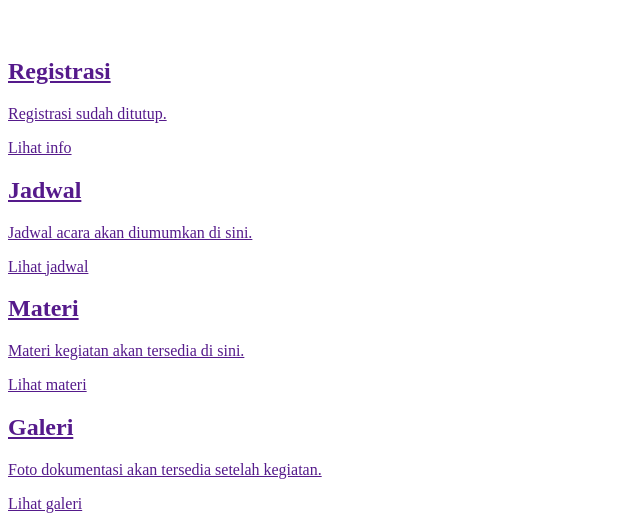
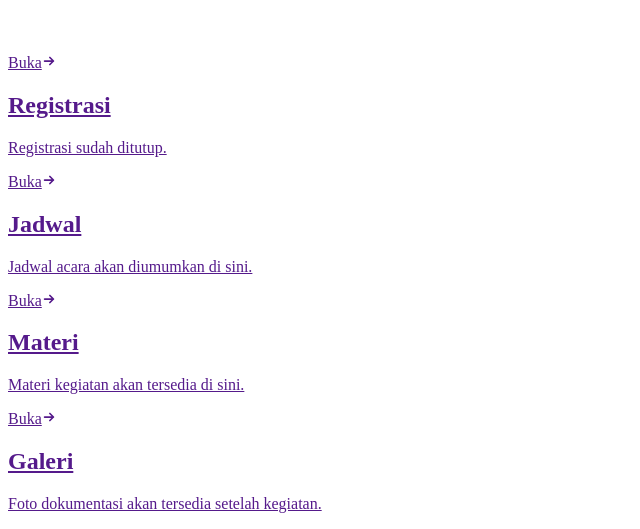
Before and after one commit to brmpagroklimat/kalcer, a PHP site: template public/event/app/views/publik/beranda.php in a window 1280 px wide. Shown: the part 62-591 px from the top of the page, without its empty margins (0-640 px from the left). Run offline with PHP 8.4, Linux system fonts and the light colour scheme; the template is opened without the code that fills it, so the values that code supplies are empty; some libraries are stand-ins or nearby versions.

Commit message:
Event: kartu beranda dengan hover seperti kalcer (Buka, garis aksen, ikon bergerak)
Co-Authored-By: Claude Opus 5.5 <noreply@anthropic.com>

```diff
--- a/public/event/app/views/layout.php
+++ b/public/event/app/views/layout.php
@@ -14,7 +14,7 @@ $adminNav = [
 ];
 $adminAktif = static fn (string $href) => $href === '/admin' ? $curPath === '/admin' : str_starts_with($curPath, $href);
 $flashes = take_flash();
-$v = '28';
+$v = '29';
 ?>
 <!doctype html>
 <html lang="id">
--- a/public/event/app/views/publik/beranda.php
+++ b/public/event/app/views/publik/beranda.php
@@ -18,28 +18,24 @@ $lokasi = setting('lokasi');
 
 <div class="cards">
   <a class="card" href="<?= h(url('/daftar')) ?>">
-    <span class="shape" aria-hidden="true"><span style="left:0;top:0;width:26px;height:26px;background:var(--coral);border-radius:100% 0 0 0"></span><span style="right:0;bottom:0;width:22px;height:22px;background:var(--sky);border-radius:50%"></span><span style="left:4px;bottom:2px;width:12px;height:12px;background:var(--leaf);border-radius:0 100% 0 100%"></span></span>
+    <span class="card-top"><span class="shape" aria-hidden="true"><span style="left:0;top:0;width:26px;height:26px;background:var(--coral);border-radius:100% 0 0 0"></span><span style="right:0;bottom:0;width:22px;height:22px;background:var(--sky);border-radius:50%"></span><span style="left:4px;bottom:2px;width:12px;height:12px;background:var(--leaf);border-radius:0 100% 0 100%"></span></span><span class="open" aria-hidden="true">Buka<svg width="14" height="14" viewBox="0 0 16 16" fill="none" stroke="currentColor" stroke-width="2" stroke-linecap="round" stroke-linejoin="round"><path d="M3 8h10M9 4l4 4-4 4"/></svg></span></span>
     <h2>Registrasi</h2>
     <p><?= $open ? 'Dibuka sampai ' . h(tgl_jam(setting('batas_daftar'))) . '. ' . (mode_undangan() ? 'Pilih nama instansi Anda, tanggal sudah ditetapkan panitia. Maksimal ' : 'Setiap instansi memilih satu tanggal, maksimal ') . (int) setting('kuota_per_instansi') . ' peserta.' : 'Registrasi sudah ditutup.' ?></p>
-    <span class="go"><?= $open ? 'Registrasi' : 'Lihat info' ?></span>
   </a>
   <a class="card" href="<?= h(url('/jadwal')) ?>">
-    <span class="shape" aria-hidden="true"><span style="left:0;top:4px;width:34px;height:34px;background:var(--sun);border-radius:50%"></span><span style="left:0;top:4px;width:17px;height:17px;background:var(--leaf);border-radius:100% 0 0 0"></span><span style="right:0;top:0;width:12px;height:12px;background:var(--sand);border-radius:50%"></span></span>
+    <span class="card-top"><span class="shape" aria-hidden="true"><span style="left:0;top:4px;width:34px;height:34px;background:var(--sun);border-radius:50%"></span><span style="left:0;top:4px;width:17px;height:17px;background:var(--leaf);border-radius:100% 0 0 0"></span><span style="right:0;top:0;width:12px;height:12px;background:var(--sand);border-radius:50%"></span></span><span class="open" aria-hidden="true">Buka<svg width="14" height="14" viewBox="0 0 16 16" fill="none" stroke="currentColor" stroke-width="2" stroke-linecap="round" stroke-linejoin="round"><path d="M3 8h10M9 4l4 4-4 4"/></svg></span></span>
     <h2>Jadwal</h2>
     <p><?= $jadwal ? 'Susunan acara ' . h(implode(' dan ', array_map('tgl_pendek', $dates))) . ' sudah tersedia.' : 'Jadwal acara akan diumumkan di sini.' ?></p>
-    <span class="go">Lihat jadwal</span>
   </a>
   <a class="card" href="<?= h(url('/materi')) ?>">
-    <span class="shape" aria-hidden="true"><span style="left:0;bottom:0;width:40px;height:20px;background:var(--deep);border-radius:20px 20px 0 0"></span><span style="left:12px;top:0;width:18px;height:18px;background:var(--coral);border-radius:100% 0 100% 0"></span><span style="right:2px;top:4px;width:9px;height:9px;background:var(--sun);border-radius:50%"></span></span>
+    <span class="card-top"><span class="shape" aria-hidden="true"><span style="left:0;bottom:0;width:40px;height:20px;background:var(--deep);border-radius:20px 20px 0 0"></span><span style="left:12px;top:0;width:18px;height:18px;background:var(--coral);border-radius:100% 0 100% 0"></span><span style="right:2px;top:4px;width:9px;height:9px;background:var(--sun);border-radius:50%"></span></span><span class="open" aria-hidden="true">Buka<svg width="14" height="14" viewBox="0 0 16 16" fill="none" stroke="currentColor" stroke-width="2" stroke-linecap="round" stroke-linejoin="round"><path d="M3 8h10M9 4l4 4-4 4"/></svg></span></span>
     <h2>Materi</h2>
     <p><?= $nMateri ? $nMateri . ' file materi kegiatan siap diunduh.' : 'Materi kegiatan akan tersedia di sini.' ?></p>
-    <span class="go">Lihat materi</span>
   </a>
   <a class="card" href="<?= h(url('/galeri')) ?>">
-    <span class="shape" aria-hidden="true"><span style="left:0;top:0;width:24px;height:24px;background:var(--leaf);border-radius:0 50% 50% 50%"></span><span style="right:0;top:6px;width:16px;height:32px;background:var(--sky);border-radius:0 16px 16px 0"></span><span style="left:6px;bottom:0;width:14px;height:14px;background:var(--coral);border-radius:50%"></span></span>
+    <span class="card-top"><span class="shape" aria-hidden="true"><span style="left:0;top:0;width:24px;height:24px;background:var(--leaf);border-radius:0 50% 50% 50%"></span><span style="right:0;top:6px;width:16px;height:32px;background:var(--sky);border-radius:0 16px 16px 0"></span><span style="left:6px;bottom:0;width:14px;height:14px;background:var(--coral);border-radius:50%"></span></span><span class="open" aria-hidden="true">Buka<svg width="14" height="14" viewBox="0 0 16 16" fill="none" stroke="currentColor" stroke-width="2" stroke-linecap="round" stroke-linejoin="round"><path d="M3 8h10M9 4l4 4-4 4"/></svg></span></span>
     <h2>Galeri</h2>
     <p><?= $nFoto ? $nFoto . ' foto dokumentasi kegiatan.' : 'Foto dokumentasi akan tersedia setelah kegiatan.' ?></p>
-    <span class="go">Lihat galeri</span>
   </a>
 </div>
 
```
Also changed, not shown: public/event/assets/event.css (+17 -3 lines).
